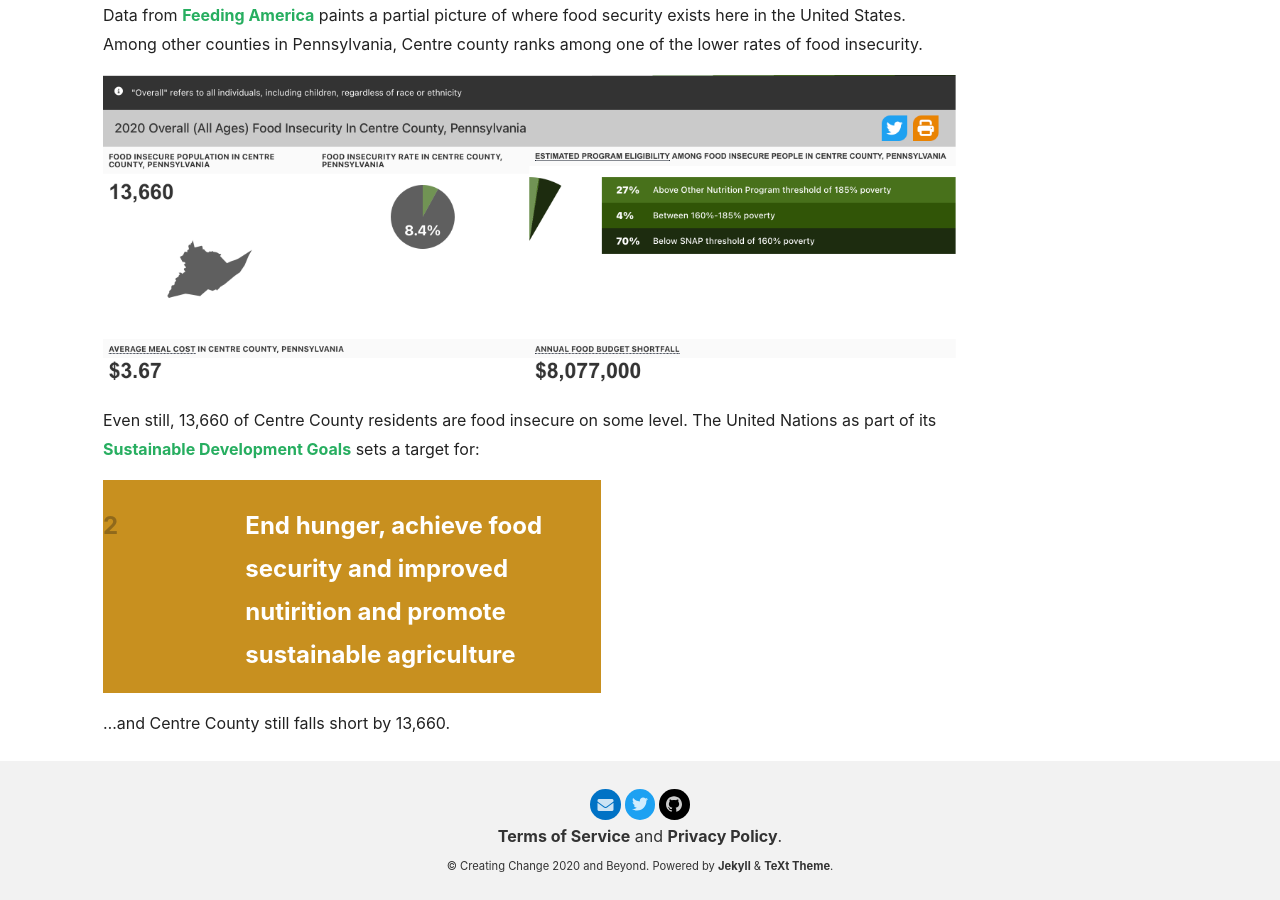
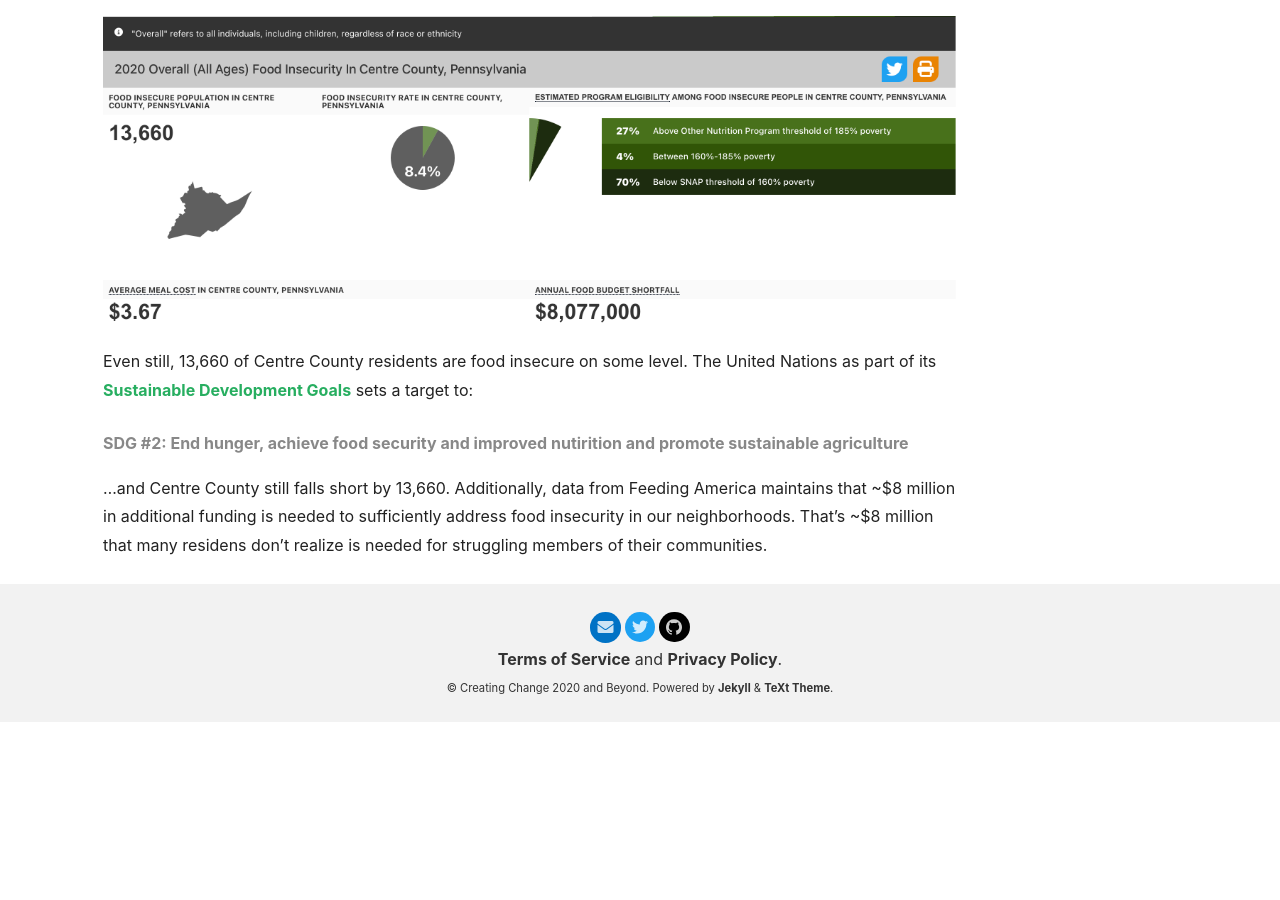
Before and after one commit to lukeapie/creating-change, a Jekyll site: the page built from pages/issue.md, in a window 1280 px wide and 900 px high, scrolled down 902 px. Built offline with Jekyll 4.4.1, drawn with Linux system fonts in a browser that asks for light colours; nearby versions of some CDN libraries; after the commit the page ends 1624 px from its top, so only the background shows below that; some of the changed text lies outside the part shown.

Commit message:
Update issue.md

```diff
--- a/pages/issue.md
+++ b/pages/issue.md
@@ -4,10 +4,9 @@ title: Understanding food security
 permalink: /issue
 ---
 
-Understanding the many components of food security as an issue is important in understanding its impacts and potential solutions to communities.
+Understanding the many components of food security as an issue is important in understanding its impacts and potential solutions to communities. Often, its existence and effects can be invisible to members of the community; which is why more awarness is needed even in realitively food-stable areas.
 
-## Food security, defined
-<h3 style="margin-bottom: -1rem"><i>food se·cu·ri·ty</i></h3>
+<h3 style="margin-bottom: -1.5rem"><i>food se·cu·ri·ty</i></h3>
 When all people at all times have access to succificent, safe, nutritious food to maintain a healthy and active lifestyle.
 
 ## What does this mean?
@@ -22,18 +21,11 @@ Data from [Feeding America](https://feedingamerica.org) paints a partial picture
 
 <img src="https://lukeapie.github.io/creating-change/assets/images/feedingamerica.png">
 
-Even still, 13,660 of Centre County residents are food insecure on some level. The United Nations as part of its [Sustainable Development Goals](https://sdgs.un.org) sets a target for:
+Even still, 13,660 of Centre County residents are food insecure on some level. The United Nations as part of its [Sustainable Development Goals](https://sdgs.un.org) sets a target to:
 
- <div class="grid">
-  <div class="cell cell--2" style="background-color: #C8901F">
-  	<h3 style="opacity: 0.3">2</h3>
-  </div>
-  <div class="cell cell--5" style="background-color: #C8901F">
-  	<h3 style="color: #fff">End hunger, achieve food security and improved nutirition and promote sustainable agriculture</h3>
-  </div>
-</div>
+<h6>SDG #2: End hunger, achieve food security and improved nutirition and promote sustainable agriculture</h6>
 
-...and Centre County still falls short by 13,660.
+...and Centre County still falls short by 13,660. Additionally, data from Feeding America maintains that ~$8 million in additional funding is needed to sufficiently address food insecurity in our neighborhoods. That's ~$8 million that many residens don't realize is needed for struggling members of their communities.
 
 
 <!-- <iframe width="560" height="315" src="https://map.feedingamerica.org/county/2020/overall/pennsylvania/county/centre"></iframe> -->
```
